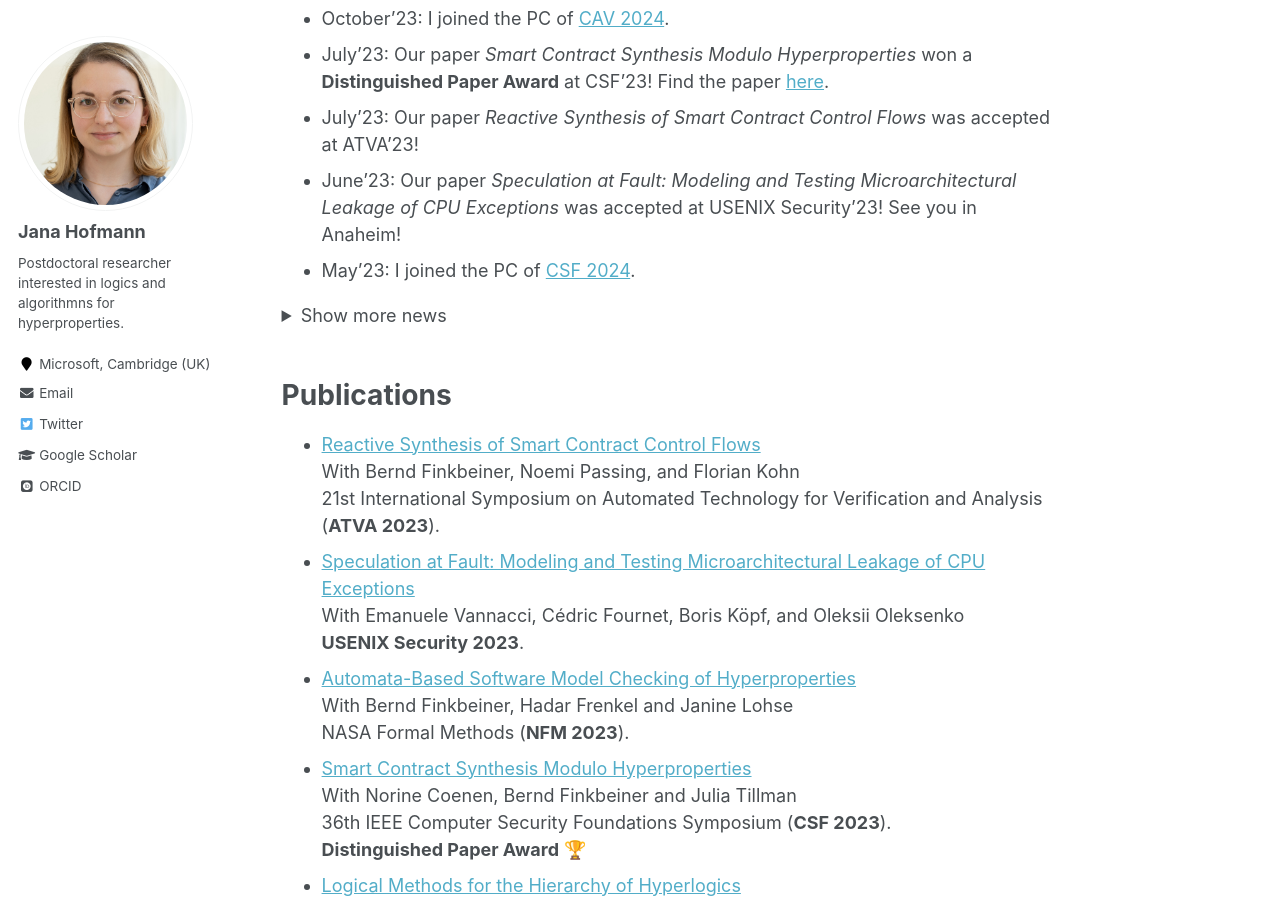
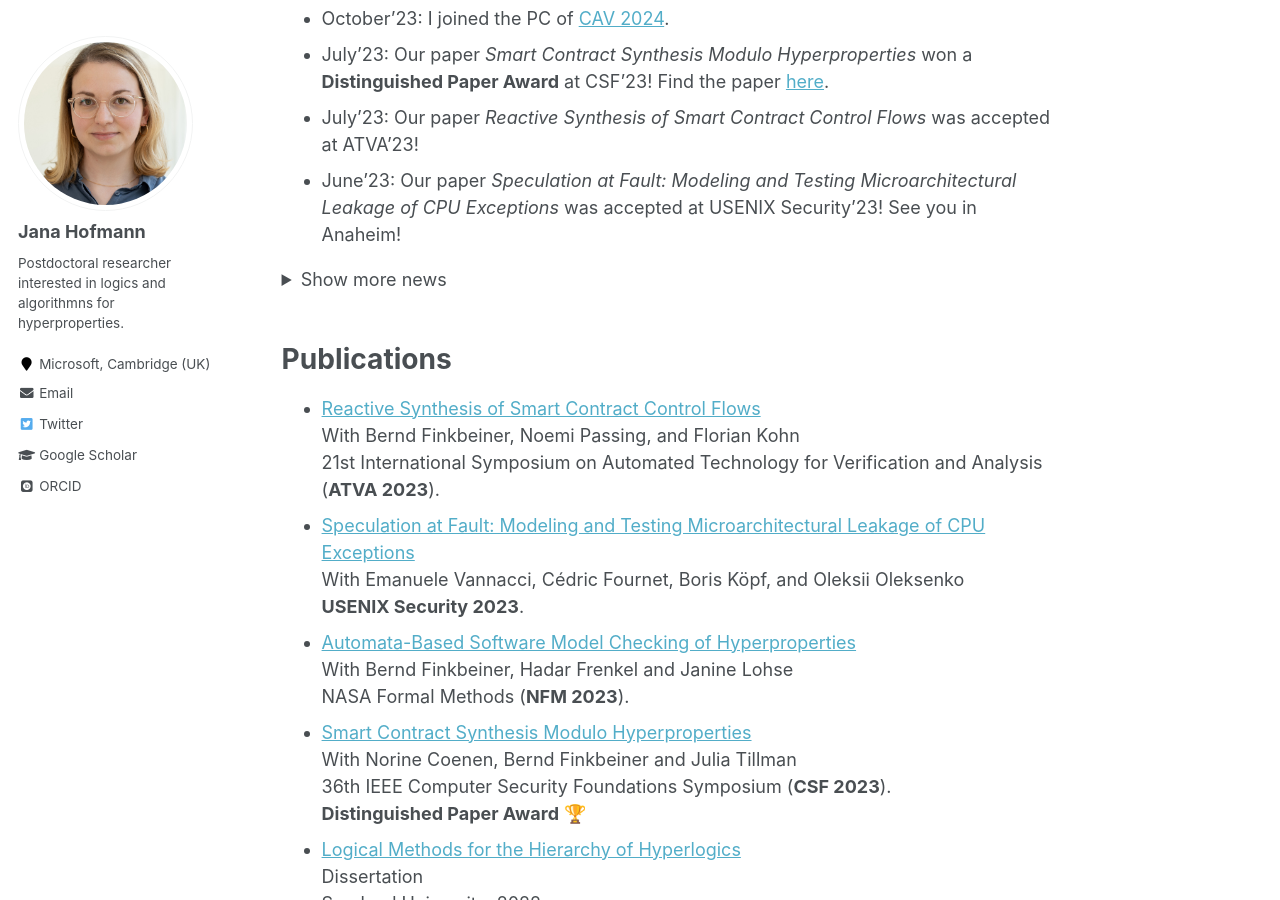
Before and after one commit to janahofmann/janahofmann.github.io, a Jekyll site: the page built from _pages/about.md, in a window 1280 px wide and 900 px high, scrolled down 464 px. Built offline with Jekyll 4.4.1, drawn with Linux system fonts in a browser that asks for light colours; emoji names are drawn with the system emoji font; some web fonts are replaced.

Commit message:
website update

```diff
--- a/_pages/about.md
+++ b/_pages/about.md
@@ -20,11 +20,11 @@
 * July'23: Our paper *Smart Contract Synthesis Modulo Hyperproperties* won a **Distinguished Paper Award** at CSF'23! Find the paper [here](https://arxiv.org/pdf/2208.07180.pdf).
 * July'23: Our paper *Reactive Synthesis of Smart Contract Control Flows* was accepted at ATVA'23!
 * June'23: Our paper *Speculation at Fault: Modeling and Testing Microarchitectural Leakage of CPU Exceptions* was accepted at USENIX Security'23! See you in Anaheim!
-* May'23: I joined the PC of [CSF 2024](https://csf2024.ieee-security.org/index.html).
 
 <details>
 <summary>Show more news</summary>
   <ul>
+    <li> May'23: I joined the PC of <a href=https://csf2024.ieee-security.org/index.html">CSF 2024</a>.</li>
     <li> March'23: Our paper <i>Automata-Based Software Model Checking of Hyperproperties</i> has been accepted at NFM'23. This work builds on Janine Lohse's Bachelor's thesis supervised by Hadar Frenkel and myself. </li>
     <li> Feb'23: I joined the PC of <a href="https://ictac2023.compsust.utec.edu.pe">ICTAC 2023</a>.</li>
     <li> Feb'23: My PhD thesis is now available <a href="https://janahofmann.github.io/files/dissertation_jana_hofmann.pdf">here</a>.</li>
```
